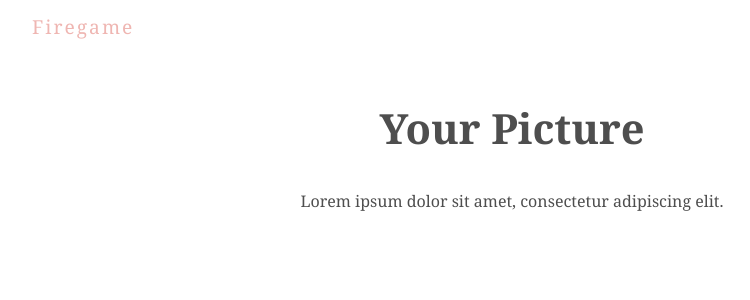
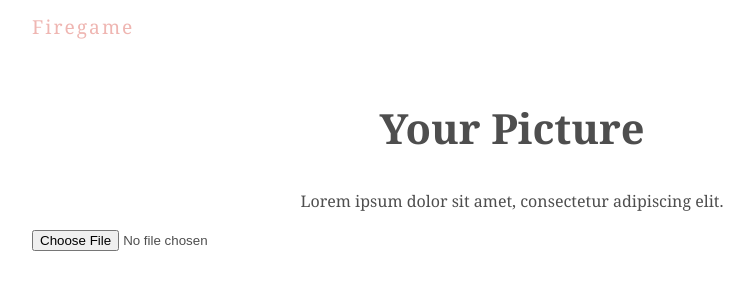
Before and after one commit to finn-01/photo-app, a React (Create React App) app: page / in a window 1280 px wide. Shown: the top 300 px of the page, without its empty margins (128-878 px from the left). Built offline with nearby package versions, Linux system fonts and the light colour scheme.

Commit message:
upload form

```diff
--- a/src/App.js
+++ b/src/App.js
@@ -1,10 +1,12 @@
 import React from "react";
 import Title from "./comps/Title";
+import UploadForm from "./comps/UploadForm";
 
 function App() {
 	return (
 		<div className="App">
 			<Title />
+			<UploadForm />
 		</div>
 	);
 }
--- /dev/null
+++ b/src/comps/UploadForm.js
@@ -0,0 +1,33 @@
+import React from "react";
+import { useState } from "react";
+
+const UploadForm = () => {
+	const [file, setFile] = useState(null);
+	const [error, setError] = useState("");
+
+	const types = ["image/png", "image/jpg", "image/jpeg"];
+
+	const changeHandle = (e) => {
+		let selected = e.target.files[0];
+
+		if (selected && types.includes(selected.type)) {
+			setFile(selected);
+			setError("");
+		} else {
+			setFile(null);
+			setError("Pls select an image file (png, jpg or jpeg) !");
+		}
+	};
+
+	return (
+		<form>
+			<input type="file" onChange={changeHandle} />
+			<div className="output">
+				{error && <div className="error">{error}</div>}
+				{file && <div>{file.name}</div>}
+			</div>
+		</form>
+	);
+};
+
+export default UploadForm;
```
